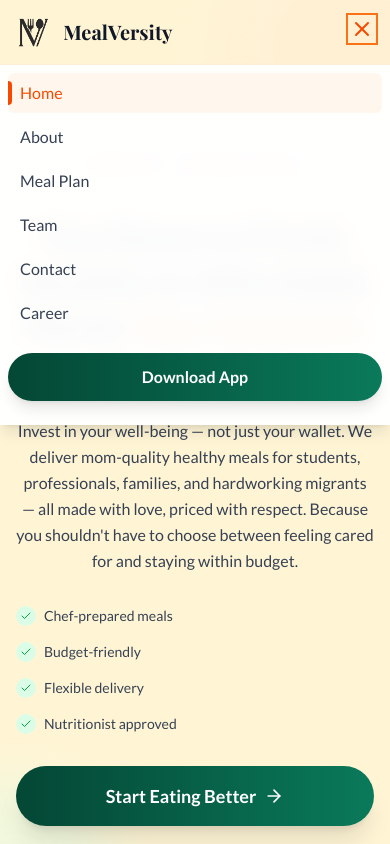
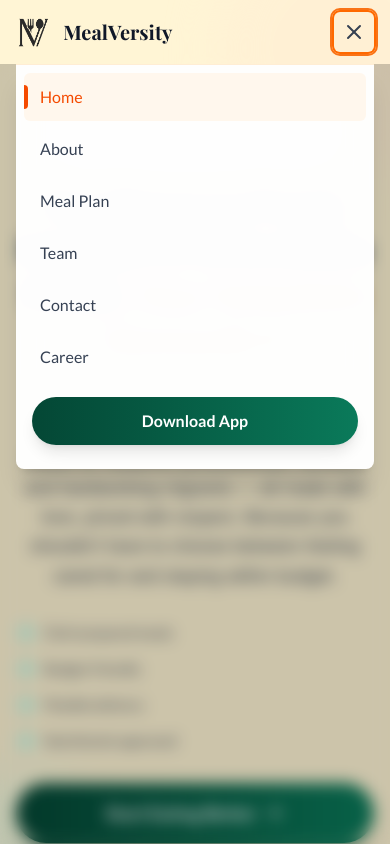
Before and after one commit to Abhishek-Royy/mealversity., a React (Vite) app: page / in a window 390 px wide. Both pictures are taken after a click on the button "Toggle navigation menu". Shown: the top 844 px of the page. Built offline with nearby package versions, Linux system fonts and the light colour scheme; a web font is replaced by a local one.

Commit message:
font and image changes

```diff
--- a/src/components/Features.jsx
+++ b/src/components/Features.jsx
@@ -81,7 +81,7 @@
                   {/* Who We Are Image */}
                   <div className="relative overflow-hidden rounded-2xl">
                     <img
-                      src="/whoweare1.png"
+                      src="/about.png"
                       alt="Who We Are - MealVersity team and community"
                       className="w-full h-auto object-cover rounded-2xl"
                       loading="lazy"
--- a/src/components/Hero.jsx
+++ b/src/components/Hero.jsx
@@ -1,14 +1,13 @@
 import React from "react";
 import { ArrowRight, Check } from "lucide-react";
-import AppLaunch from "../components/AppLaunch"
-
-import {Link} from "react-router-dom"
+import AppLaunch from "../components/AppLaunch";
+import { Link } from "react-router-dom";
 
 const Hero = () => {
   return (
     <section
       id="hero"
-      className="relative overflow-hidden pt-20 lg:pt-24 pb-20 lg:pb-30"
+      className="relative overflow-hidden pt-16 lg:pt-20 pb-16 lg:pb-24"
       style={{ backgroundColor: "#FFF5D5" }}
     >
       {/* Background decorative elements */}
@@ -18,8 +17,8 @@
         <div className="absolute bottom-0 right-1/4 w-32 h-32 bg-yellow-100 rounded-full opacity-30 blur-xl"></div>
       </div>
 
-      <div className="relative max-w-7xl mx-auto px-4 sm:px-6 lg:px-8 pt-16 lg:pt-24">
-        <div className="grid grid-cols-1 lg:grid-cols-2 gap-8 lg:gap-12 items-center">
+      <div className="relative max-w-7xl mx-auto px-4 sm:px-6 lg:px-8 pt-12 lg:pt-16">
+        <div className="grid grid-cols-1 lg:grid-cols-2 gap-8 lg:gap-16 items-center">
           {/* Left Content */}
           <div className="text-center lg:text-left space-y-8 z-10">
             {/* Tagline */}
@@ -32,7 +31,7 @@
             </div>
 
             <div className="space-y-6">
-              <h1 className="text-4xl md:text-4xl lg:text-5xl font-extrabold bg-gradient-to-r from-[#1A365D] via-blue-800 to-[#1A365D] bg-clip-text text-transparent leading-tight">
+               <h1 className="text-4xl md:text-4xl lg:text-5xl font-extrabold bg-gradient-to-r from-[#1A365D] via-blue-800 to-[#1A365D] bg-clip-text text-transparent leading-tight">
                 You Deserve Fresh, Healthy & Affordable Meals
                 <span className="text-transparent bg-clip-text bg-gradient-to-r from-orange-600 to-yellow-600">
                   {" "}
@@ -40,7 +39,7 @@
                 </span>
               </h1>
 
-              <p className="text-base md:text-lg text-gray-700 leading-relaxed max-w-2xl mx-auto lg:mx-0 font-medium">
+              <p className="text-lg md:text-lg text-gray-700 leading-relaxed max-w-2xl mx-auto lg:mx-0 font-medium"style={{ fontFamily: 'sans-serif' }}>
                 Invest in your well-being — not just your wallet. We deliver mom-quality healthy meals
                 for students, professionals, families, and hardworking migrants — all made with love,
                 priced with respect. Because you shouldn't have to choose between feeling cared for and staying within budget.
@@ -77,25 +76,22 @@
 
             <div className="flex flex-col sm:flex-row gap-4 justify-center lg:justify-start">
               <Link to="/meal-plans">
-
-                <button className="group bg-gradient-to-r from-[#044735] to-[#0a7a5a] hover:from-[#033a2c] hover:to-[#09664b] text-white px-8 py-4 rounded-full text-lg font-semibold transform hover:scale-105 transition-all duration-300 shadow-xl hover:shadow-2xl flex items-center justify-center gap-2 w-full sm:w-auto">
+                <button className="group bg-gradient-to-r from-[#044735] to-[#0a7a5a] hover:from-[#033a2c] hover:to-[#09664b] text-white px-8 py-4 rounded-full text-lg font-semibold transition-all duration-300 shadow-xl flex items-center justify-center gap-2 w-full sm:w-auto">
                   Start Eating Better
-                  <ArrowRight className="w-5 h-5 group-hover:translate-x-1 transition-transform duration-300" />
+                  <ArrowRight className="w-5 h-5" />
                 </button>
               </Link>
             </div>
           </div>
 
-          {/* Right Hero Image */}
+          {/* Right Hero Image - Enhanced size and simplified */}
           <div className="relative flex justify-center lg:justify-end z-10">
-            <div className="relative w-full max-w-sm sm:max-w-md lg:max-w-lg xl:max-w-xl">
-
-
+            <div className="relative w-full max-w-md lg:max-w-2xl">
               {/* Main image container */}
               <div className="relative">
-                <div className="relative rounded-3xl sm:p-6 lg:p-8">
-                  {/* Hero Image */}
-                  <div className="relative overflow-hidden rounded-2xl transform hover:scale-[1.02] transition-transform duration-500">
+                <div className="rounded-3xl">
+                  {/* Hero Image - Larger and without hover effects */}
+                  <div className="relative overflow-hidden rounded-2xl">
                     <img
                       src="/hero-img.png"
                       alt="Fresh and healthy meals for everyone"
--- a/src/components/Navbar.jsx
+++ b/src/components/Navbar.jsx
@@ -16,6 +16,24 @@
     window.addEventListener('scroll', handleScroll)
     return () => window.removeEventListener('scroll', handleScroll)
   }, [])
+
+  // Close menu when route changes
+  useEffect(() => {
+    setIsOpen(false)
+  }, [location])
+
+  // Prevent body scrolling when menu is open
+  useEffect(() => {
+    if (isOpen) {
+      document.body.style.overflow = 'hidden'
+    } else {
+      document.body.style.overflow = 'unset'
+    }
+
+    return () => {
+      document.body.style.overflow = 'unset'
+    }
+  }, [isOpen])
 
   const navItems = [
     { name: 'Home', path: '/' },
@@ -56,7 +74,7 @@
               <Link
                 key={item.name}
                 to={item.path}
-                className={`px-3 py-2 text-sm font-bold rounded-md transition-all duration-200 relative ${
+                className={`px-3 py-2 text-sm font-bold rounded-md transition-all duration-200 relative group ${
                   location.pathname === item.path
                     ? 'text-orange-600'
                     : isScrolled
@@ -85,35 +103,46 @@
           </div>
 
           {/* Mobile menu button */}
-          <div className="lg:hidden">
+          <div className="lg:hidden flex items-center">
             <button
               onClick={() => setIsOpen(!isOpen)}
-              className="text-gray-700 hover:text-orange-600 focus:outline-none focus:text-orange-600"
+              className="p-2 rounded-md text-gray-700 hover:text-orange-600 focus:outline-none focus:ring-2 focus:ring-orange-500 transition-colors duration-200"
+              aria-expanded={isOpen}
+              aria-label="Toggle navigation menu"
             >
               {isOpen ? (
-                <X className="block h-6 w-6" />
+                <X className="h-6 w-6" />
               ) : (
-                <Menu className="block h-6 w-6" />
+                <Menu className="h-6 w-6" />
               )}
             </button>
           </div>
         </div>
       </div>
 
+      {/* Mobile Navigation Menu Overlay */}
+      {isOpen && (
+        <div
+          className="lg:hidden fixed inset-0 bg-black/20 backdrop-blur-sm z-40 mt-16"
+          onClick={() => setIsOpen(false)}
+          aria-hidden="true"
+        ></div>
+      )}
+
       {/* Mobile Navigation Menu */}
-      <div className={`lg:hidden transition-all duration-300 ease-in-out ${
+      <div className={`lg:hidden fixed top-16 left-0 right-0 z-50 transition-all duration-300 ease-in-out transform ${
         isOpen
-          ? 'max-h-96 opacity-100'
-          : 'max-h-0 opacity-0 pointer-events-none'
+          ? 'translate-y-0 opacity-100'
+          : '-translate-y-4 opacity-0 pointer-events-none'
       }`}>
-        <div className="bg-white/95 backdrop-blur-md border-t border-orange-100 shadow-lg">
-          <div className="px-2 pt-2 pb-3 space-y-1">
+        <div className="bg-white/98 backdrop-blur-md border-t border-orange-100 shadow-xl mx-4 rounded-b-lg overflow-hidden">
+          <div className="px-2 pt-2 pb-4 space-y-1">
             {navItems.map((item) => (
               <Link
                 key={item.name}
                 to={item.path}
                 onClick={() => setIsOpen(false)}
-                className={`block w-full text-left px-3 py-2 text-base font-medium rounded-md transition-all duration-200 relative ${
+                className={`flex items-center px-4 py-3 text-base font-medium rounded-md transition-all duration-200 relative ${
                   location.pathname === item.path
                     ? 'text-orange-600 bg-orange-50'
                     : 'text-gray-700 hover:text-orange-600 hover:bg-orange-50'
@@ -128,9 +157,9 @@
             ))}
 
             {/* Mobile Download Button */}
-            <div className="pt-4 pb-3">
+            <div className="px-2 pt-3 pb-2">
               <Link to="/app-launch" onClick={() => setIsOpen(false)}>
-                <button className="w-full bg-gradient-to-r from-[#044735] to-[#0a7a5a]  hover:from-[#033a2c] hover:to-[#09664b] text-white px-6 py-3 rounded-full text-base font-semibold transition-all duration-200 shadow-lg">
+                <button className="w-full bg-gradient-to-r from-[#044735] to-[#0a7a5a] hover:from-[#033a2c] hover:to-[#09664b] text-white px-6 py-3 rounded-full text-base font-semibold transition-all duration-200 shadow-lg active:scale-95">
                   Download App
                 </button>
               </Link>
```
Also changed, not shown: public/about.png (added), public/hero-img.png.
